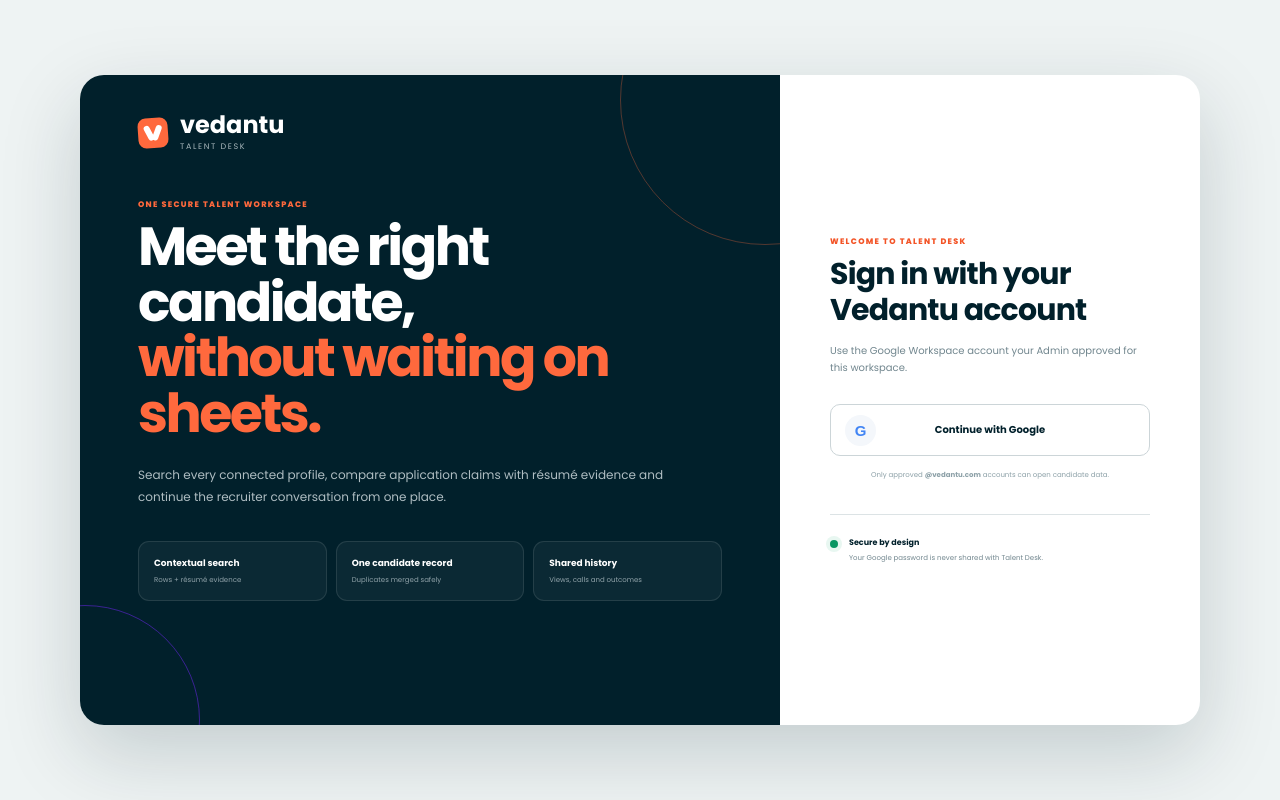
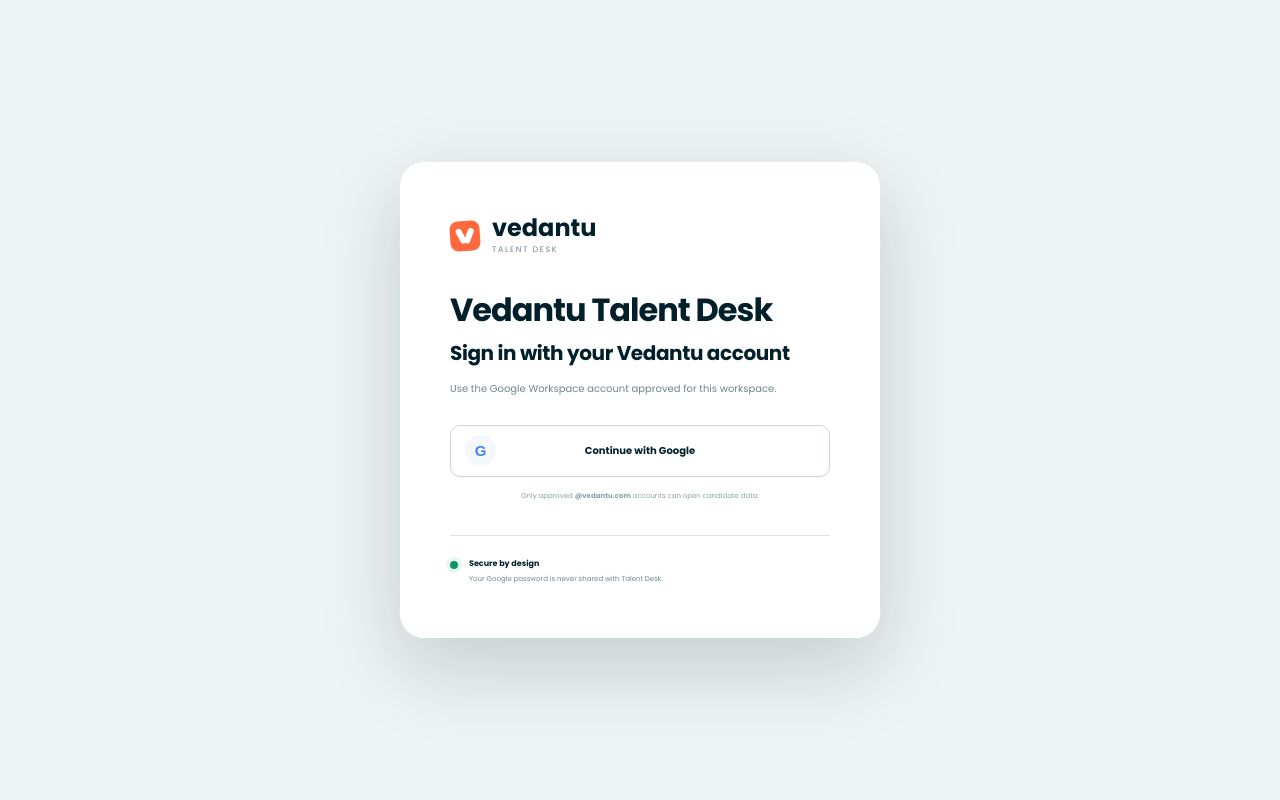
Before and after one commit to abrarahmed-byte/vedantu_talent_desk, a website: page public/index.html in a window 1280 px wide. Drawn offline with Linux system fonts and the light colour scheme; no server answers.

Commit message:
Simplify the Vedantu login screen

```diff
--- a/public/index.html
+++ b/public/index.html
@@ -6,7 +6,7 @@
     <meta name="description" content="Vedantu Talent Desk central candidate repository">
     <meta name="robots" content="noindex,nofollow">
     <title>Vedantu Talent Desk</title>
-    <link rel="stylesheet" href="/styles.css?v=20260721-2">
+    <link rel="stylesheet" href="/styles.css?v=20260721-3">
     <script src="/app.js?v=20260721-1" defer></script>
   </head>
   <body class="auth-pending">
@@ -22,9 +22,10 @@
           <i class="login-orbit one"></i><i class="login-orbit two"></i>
         </div>
         <div class="login-panel">
-          <p class="kicker">Welcome to Talent Desk</p>
+          <div class="login-brand"><span class="v-mark"><i></i><i></i></span><span><b>vedantu</b><small>Talent Desk</small></span></div>
+          <h1>Vedantu Talent Desk</h1>
           <h2 id="loginTitle">Sign in with your Vedantu account</h2>
-          <p id="loginMessage">Use the Google Workspace account your Admin approved for this workspace.</p>
+          <p id="loginMessage">Use the Google Workspace account approved for this workspace.</p>
           <a class="google-login" id="googleSignIn" href="/auth/login"><span>G</span><b>Continue with Google</b></a>
           <small class="login-domain">Only approved <b>@vedantu.com</b> accounts can open candidate data.</small>
           <div class="login-security"><i></i><span><b>Secure by design</b><small>Your Google password is never shared with Talent Desk.</small></span></div>
--- a/public/styles.css
+++ b/public/styles.css
@@ -36,12 +36,12 @@
 .auth-loader p { margin: 0; color: var(--muted); font-size: 11px; font-weight: 600; }
 @keyframes auth-pulse { 50% { transform: rotate(-4deg) scale(1.08); box-shadow: 0 13px 30px rgba(255,105,61,.28); } }
 .login-screen { position: fixed; z-index: 190; inset: 0; overflow-y: auto; padding: 34px; display: grid; place-items: center; background: #eef3f3; }
-.login-shell { width: min(1120px,100%); min-height: 650px; display: grid; grid-template-columns: minmax(0,1.25fr) minmax(390px,.75fr); overflow: hidden; border-radius: 24px; background: white; box-shadow: 0 28px 80px rgba(1,32,43,.18); }
-.login-story { position: relative; overflow: hidden; padding: 58px; display: flex; flex-direction: column; justify-content: center; color: white; background: var(--ink); }
-.login-brand { position: absolute; z-index: 2; top: 38px; left: 58px; display: flex; align-items: center; gap: 12px; }
+.login-shell { width: min(480px,100%); min-height: 0; display: grid; grid-template-columns: 1fr; overflow: hidden; border-radius: 24px; background: white; box-shadow: 0 28px 80px rgba(1,32,43,.18); }
+.login-story { display: none; }
+.login-brand { display: flex; align-items: center; gap: 12px; }
 .login-brand > span:last-child { display: grid; }
 .login-brand b { font-size: 24px; line-height: 1; }
-.login-brand small { margin-top: 4px; color: #a8b7bc; font-size: 8px; letter-spacing: 1.6px; text-transform: uppercase; }
+.login-brand small { margin-top: 4px; color: var(--muted); font-size: 8px; letter-spacing: 1.6px; text-transform: uppercase; }
 .login-story > .kicker, .login-story > h1, .login-story > p, .login-benefits { position: relative; z-index: 2; }
 .login-story > .kicker { color: var(--orange); }
 .login-story h1 { max-width: 650px; margin: 0; font-size: clamp(36px,4.2vw,58px); line-height: 1.04; letter-spacing: -2.5px; }
@@ -55,8 +55,10 @@
 .login-orbit { position: absolute; border: 1px solid rgba(255,105,61,.32); border-radius: 50%; }
 .login-orbit.one { width: 290px; height: 290px; right: -130px; top: -120px; }
 .login-orbit.two { width: 230px; height: 230px; left: -110px; bottom: -110px; border-color: rgba(104,37,229,.55); }
-.login-panel { padding: 62px 50px; display: flex; flex-direction: column; justify-content: center; }
-.login-panel h2 { margin: 0; font-size: 30px; line-height: 1.2; letter-spacing: -.8px; }
+.login-panel { padding: 54px 50px; display: flex; flex-direction: column; justify-content: center; }
+.login-panel .login-brand { margin-bottom: 36px; }
+.login-panel h1 { margin: 0 0 12px; font-size: 32px; line-height: 1.15; letter-spacing: -1px; }
+.login-panel h2 { margin: 0; font-size: 20px; line-height: 1.25; letter-spacing: -.4px; }
 .login-panel > p:not(.kicker) { margin: 14px 0 28px; color: var(--muted); font-size: 10px; line-height: 1.7; }
 .google-login { min-height: 52px; padding: 8px 14px; display: grid; grid-template-columns: 34px 1fr 34px; align-items: center; border: 1px solid #ccd5d8; border-radius: 10px; color: var(--ink); background: white; text-decoration: none; text-align: center; transition: .18s ease; }
 .google-login span { width: 31px; height: 31px; display: grid; place-items: center; border-radius: 50%; color: #4285f4; background: #f4f7fb; font-family: Arial,sans-serif; font-size: 15px; font-weight: 800; }
```
